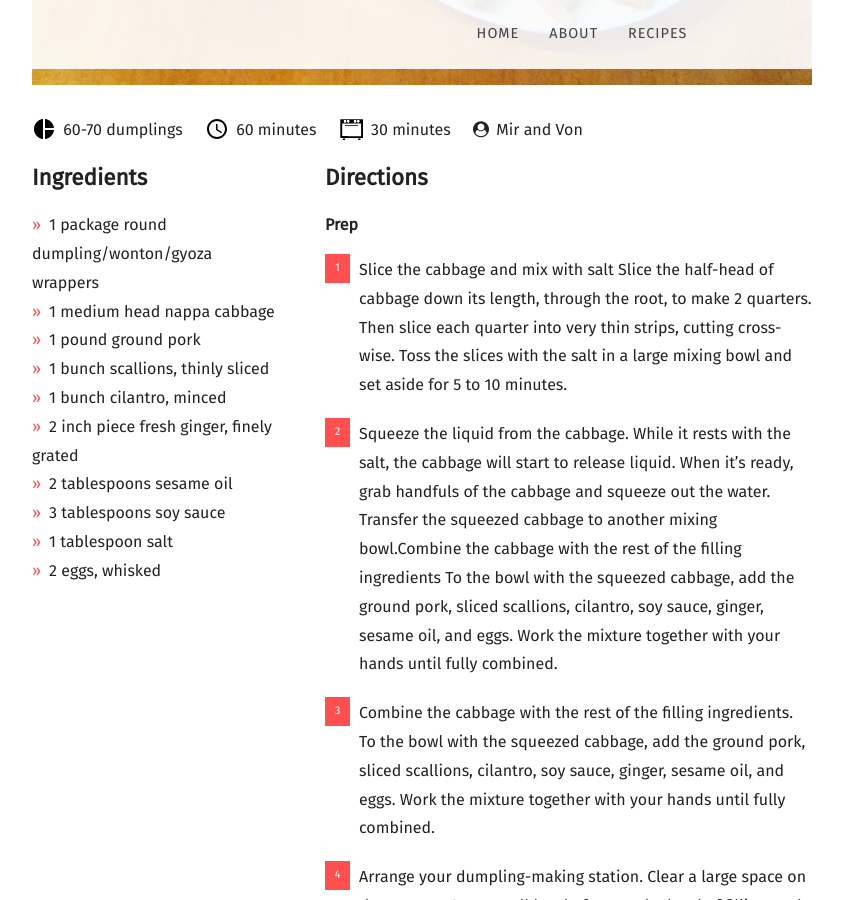
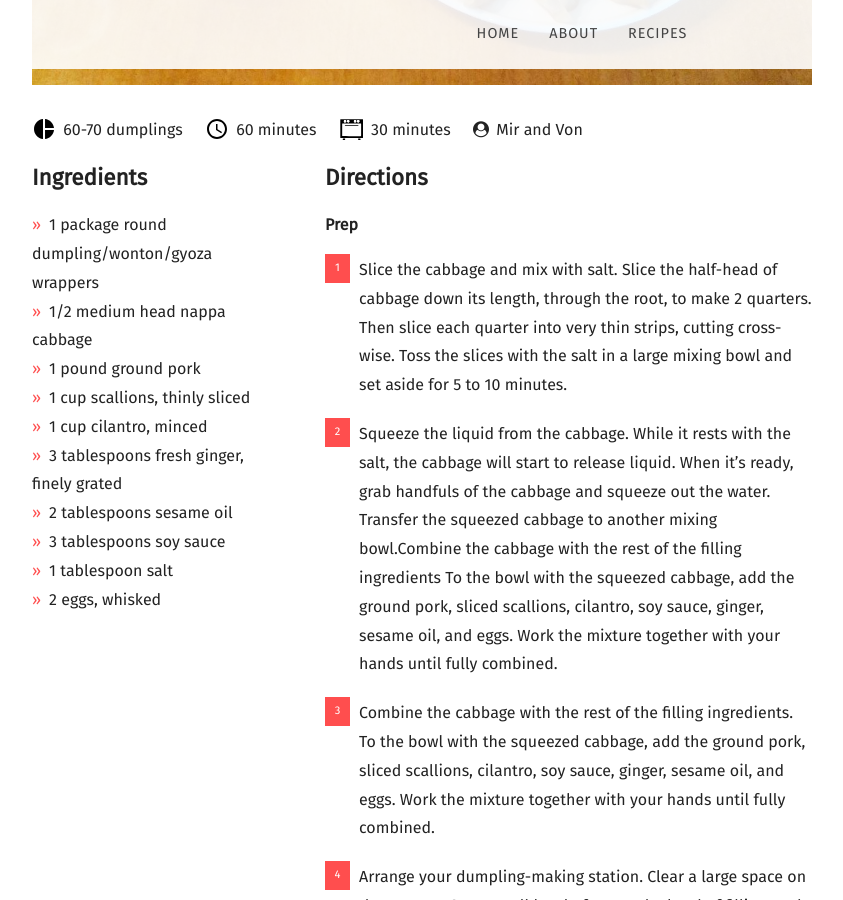
Before and after one commit to shiltemann/recipes, a Jekyll site: the page built from _posts/2018-09-01-pork-dumplings.md, in a window 1280 px wide and 900 px high, scrolled down 1751 px. Shown: the whole window, without its empty margins (58-901 px from the left). Built offline with Jekyll 4.4.1, drawn with Linux system fonts in a browser that asks for light colours; nearby versions of some CDN libraries; some web fonts are replaced; some of the changed text lies outside the part shown.

Commit message:
Update 2018-09-01-pork-dumplings.md

```diff
--- a/_posts/2018-09-01-pork-dumplings.md
+++ b/_posts/2018-09-01-pork-dumplings.md
@@ -14,18 +14,18 @@ recipe:
   cook: 30 minutes
   ingredients: |-
     * 1 package round dumpling/wonton/gyoza wrappers
-    * 1 medium head nappa cabbage
+    * 1/2 medium head nappa cabbage
     * 1 pound ground pork
-    * 1 bunch scallions, thinly sliced
-    * 1 bunch cilantro, minced
-    * 2 inch piece fresh ginger, finely grated
+    * 1 cup scallions, thinly sliced
+    * 1 cup cilantro, minced
+    * 3 tablespoons fresh ginger, finely grated
     * 2 tablespoons sesame oil
     * 3 tablespoons soy sauce
     * 1 tablespoon salt
     * 2 eggs, whisked
   directions: |-
     **Prep**
-    1. Slice the cabbage and mix with salt Slice the half-head of cabbage down its length, through the root, to make 2 quarters. Then slice each quarter into very thin strips, cutting cross-wise. Toss the slices with the salt in a large mixing bowl and set aside for 5 to 10 minutes.
+    1. Slice the cabbage and mix with salt. Slice the half-head of cabbage down its length, through the root, to make 2 quarters. Then slice each quarter into very thin strips, cutting cross-wise. Toss the slices with the salt in a large mixing bowl and set aside for 5 to 10 minutes.
     2. Squeeze the liquid from the cabbage. While it rests with the salt, the cabbage will start to release liquid. When it's ready, grab handfuls of the cabbage and squeeze out the water. Transfer the squeezed cabbage to another mixing bowl.Combine the cabbage with the rest of the filling ingredients To the bowl with the squeezed cabbage, add the ground pork, sliced scallions, cilantro, soy sauce, ginger, sesame oil, and eggs. Work the mixture together with your hands until fully combined.
     3. Combine the cabbage with the rest of the filling ingredients. To the bowl with the squeezed cabbage, add the ground pork, sliced scallions, cilantro, soy sauce, ginger, sesame oil, and eggs. Work the mixture together with your hands until fully combined.
     4. Arrange your dumpling-making station. Clear a large space on the counter. Set a small bowl of water, the bowl of filling, and a parchment-lined baking sheet nearby. Open the package of dumpling wrappers and arrange a few on the work space in front of you.
```
Also changed, not shown: other parts of _posts/2018-09-01-pork-dumplings.md (+1 -1 lines).
